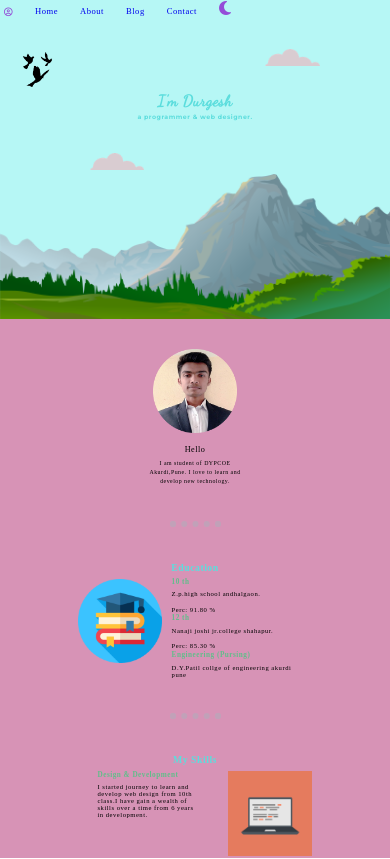
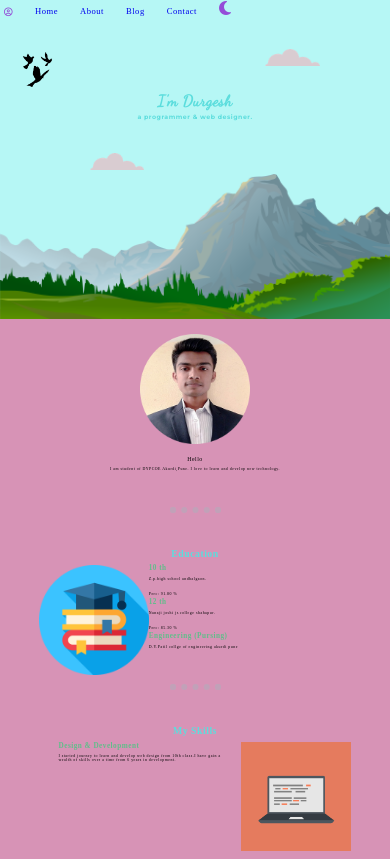
Before and after one commit to durgeshmehar/durgeshcv.github.io, a plain HTML site: page index.html in a window 390 px wide. Shown: the top 859 px of the page. Drawn offline with nearby package versions, Linux system fonts and the light colour scheme; a web font is replaced by a local one.

Commit message:
Update style.css

```diff
--- a/css/style.css
+++ b/css/style.css
@@ -86,8 +86,6 @@ body {
  width: 100%;
 }
 
-
-
 /* middle-container */
 .middle-container, .bottom-container{
     padding:40px 20vw;
@@ -149,6 +147,7 @@ hr {
 /*  middle-container ->skill*/
 .skill{
     text-align: left;
+    display: inline-block;
 }
 .skill h3{
     text-align: center;
@@ -229,6 +228,7 @@ hr {
     }
     .middle-container{
         background-color: #d793b6;
+        padding:3vh 10vw;
     }
     .top-container p{
         font-size: 1.6vw;
@@ -246,9 +246,13 @@ hr {
         padding: 0px 0vw 1vw 0vw;
     }
     .middle-container img{
-        height: 10vh;
+        height: 13vh;
         }
-
+    .middle-container .intro p ,.education .detail p, span ,.skill p ,.bottom-container p{
+        font-size:1vw;}
+    .middle-container .intro p#hi{
+        font-size:1.5vw;
+    }
 
 
 }
```
